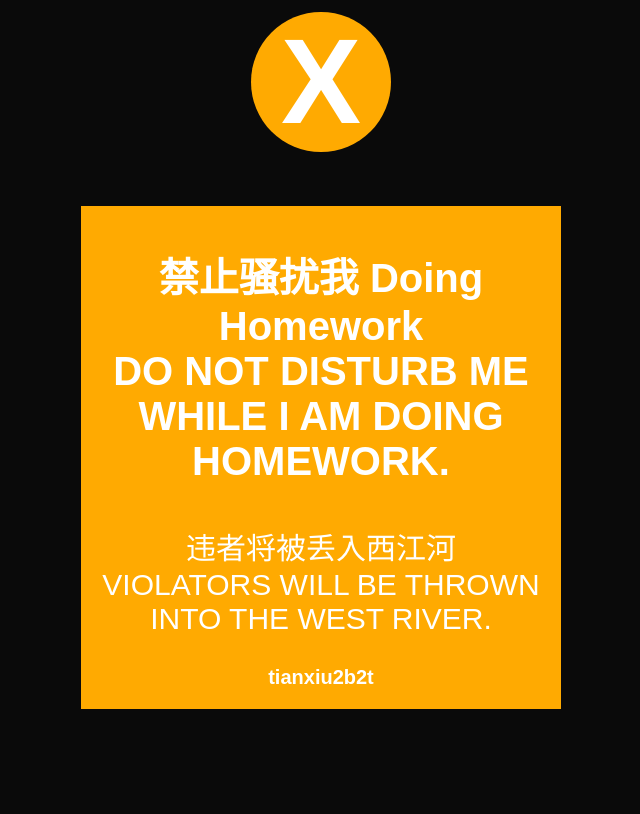
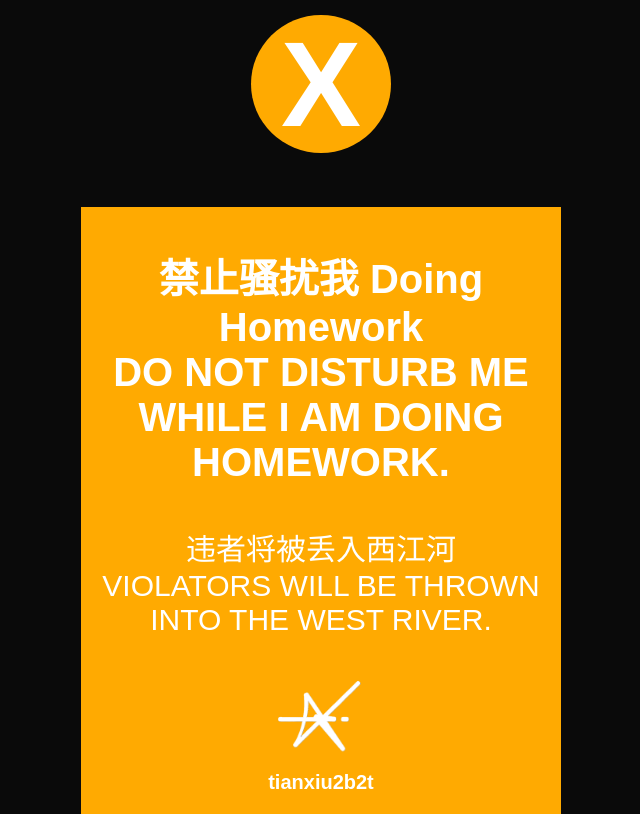
Before and after one commit to tianxiu2b2t/AdventureX-2025-Warning-Signs, a plain HTML site: page index.html in a window 1280 px wide. Shown: the whole page, without its empty margins (319-959 px from the left). Drawn offline with Linux system fonts and the light colour scheme.

Commit message:
Add ADVX_logo

```diff
--- a/index.html
+++ b/index.html
@@ -54,6 +54,11 @@
             padding-top: 40px;
             padding-bottom: 30px;
         }
+        .advx_logo {
+            width: 480px;
+            background-color: var(--bg-color);
+            text-align: center;
+        }
         .author {
             width: 480px;
             background-color: var(--bg-color);
@@ -67,6 +72,12 @@
     </style>
     </head>
     <body>
+        <br/>
+        <br/>
+        <br/>
+        <br/>
+        <br/>
+        <br/>
         <div class="icon-container">
             X
         </div>
@@ -86,6 +97,9 @@
             <br/>
             VIOLATORS WILL BE THROWN INTO THE WEST RIVER.
         </div>
+        <div class="advx_logo">
+            <img src="ADVX_logo_yellow.jpg" width="100" height="100">
+        </div>
         <div class="author">
             tianxiu2b2t
         </div>
```
Also changed, not shown: disallow.html (+14 -0 lines), ADVX_logo_red.jpg (added), ADVX_logo_yellow.jpg (added).
